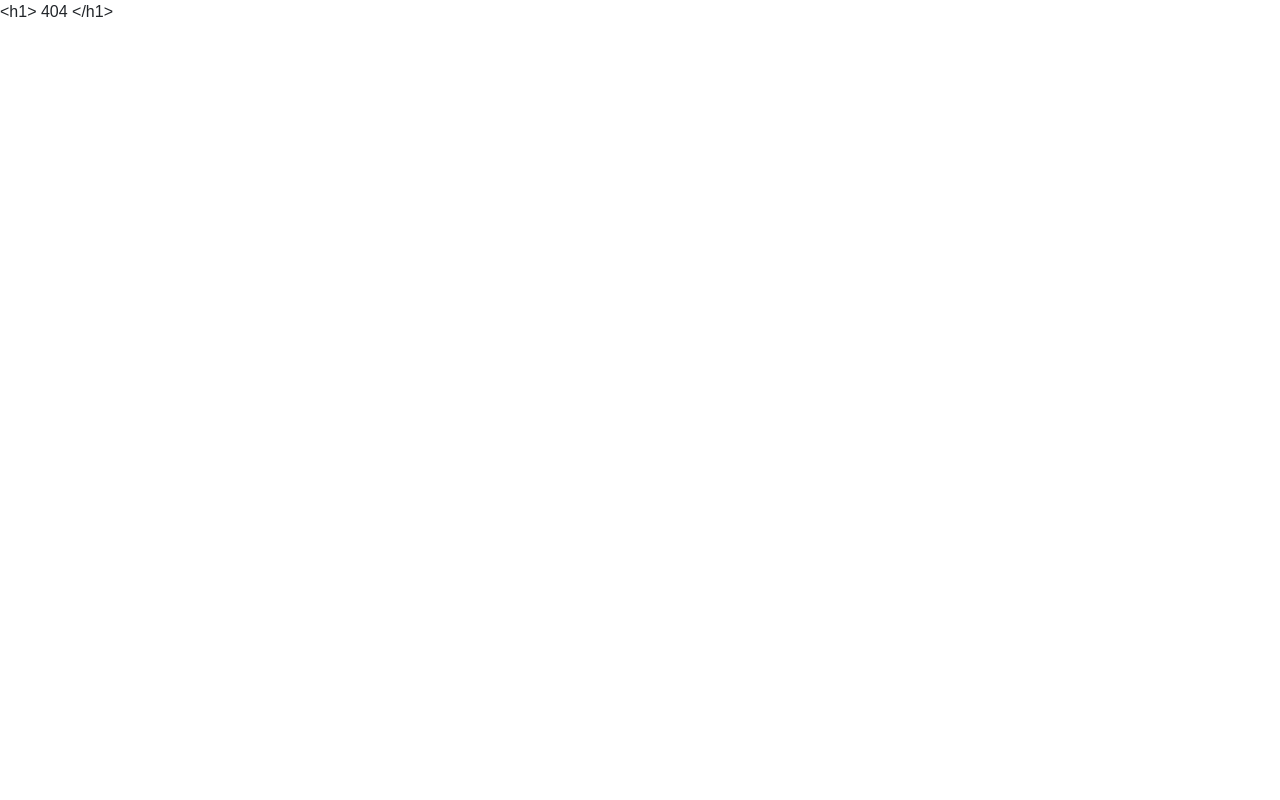
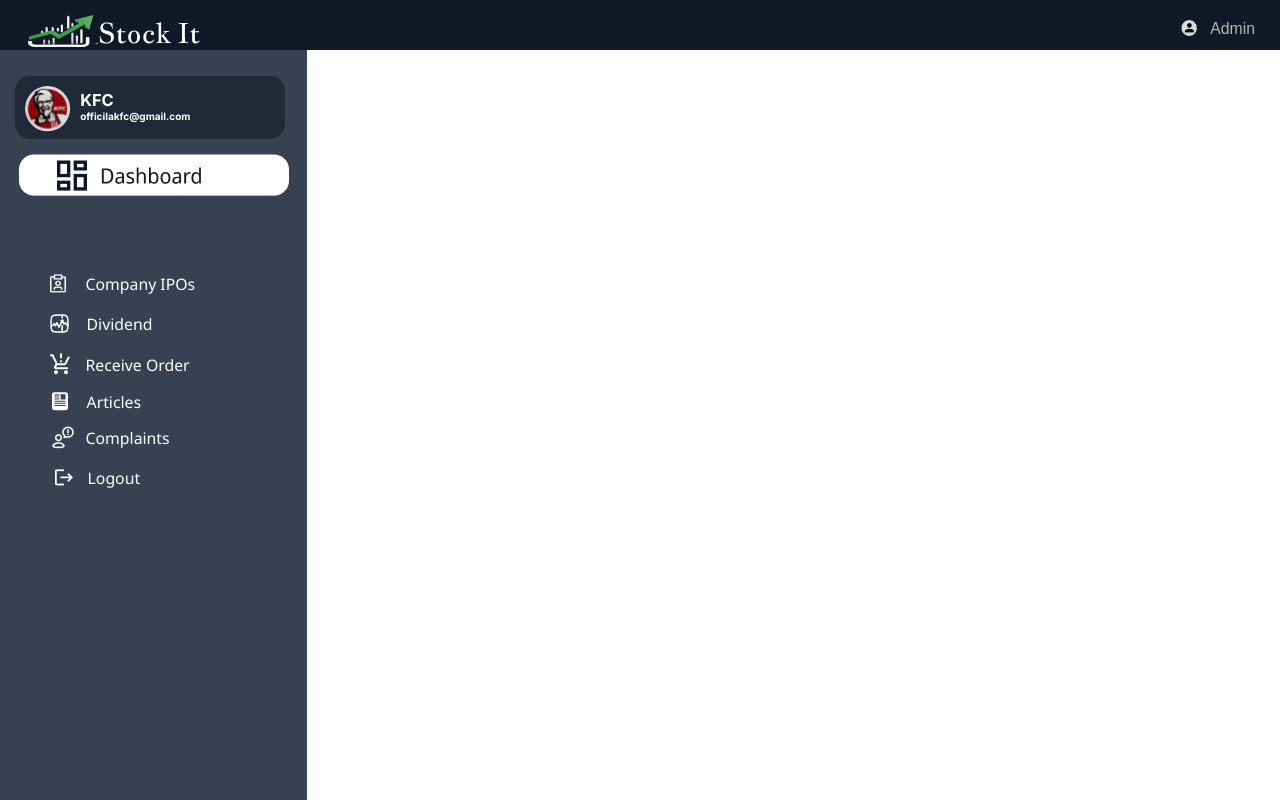
Before and after one commit to soumyasics/stock-it, a React (Vite) app in the folder client/: page /stock_it/companysidebar in a window 1280 px wide. Before the commit this address had no page. Shown: the top 800 px of the page. Built offline with nearby package versions, Linux system fonts and the light colour scheme; the HTML template or start-up script is replaced by a standard one.

Commit message:
adminsidebar

```diff
--- a/client/src/App.jsx
+++ b/client/src/App.jsx
@@ -31,6 +31,7 @@ import { UserNavbar } from "./components/user/userNavbar/userNavbar";
 import { CompanyHome } from "./components/company/companyHome/companyHome";
 import NewAdminsidebar from "./components/AdminNewSidebar/newAdminsidebar";
 import { ViewCompanyDetails } from "./components/user/viewCompaniesDetails/viewCompaniesDetails";
+import CompanySidebar from "./components/company/companySidebar/companySidebar";
 
 function App() {
   return (
@@ -63,6 +64,10 @@ function App() {
             path="/companyDetails/:id"
             element={ <ViewCompanyDetails />}
           />
+
+          <Route
+          path="/companysidebar"
+          element={<CompanySidebar/>}/>
 
           {/* user pages  */}
           <Route path="/userRegistration" element={<UserRegistration />} />
--- a/client/src/components/company/companySidebar/companySidebar.jsx
+++ b/client/src/components/company/companySidebar/companySidebar.jsx
@@ -8,12 +8,14 @@ import img3 from '../../../assets/images/orderIcon.svg'
 import img4 from '../../../assets/images/article.svg'
 import img5 from '../../../assets/images/action.png'
 import img6 from '../../../assets/images/logout.png'
+import AdminNavbar from '../../common/adminNavbar'
 
 function CompanySidebar() {
     const [show, setShow] = useState(false);
     const [show1, setShow1] = useState(false);
     return (
         <div>
+            <AdminNavbar/>
             <div className='companysidebar-main'>
                 <div className='companysidebar-profile'>
                     <div className='companyprofile'>
```
